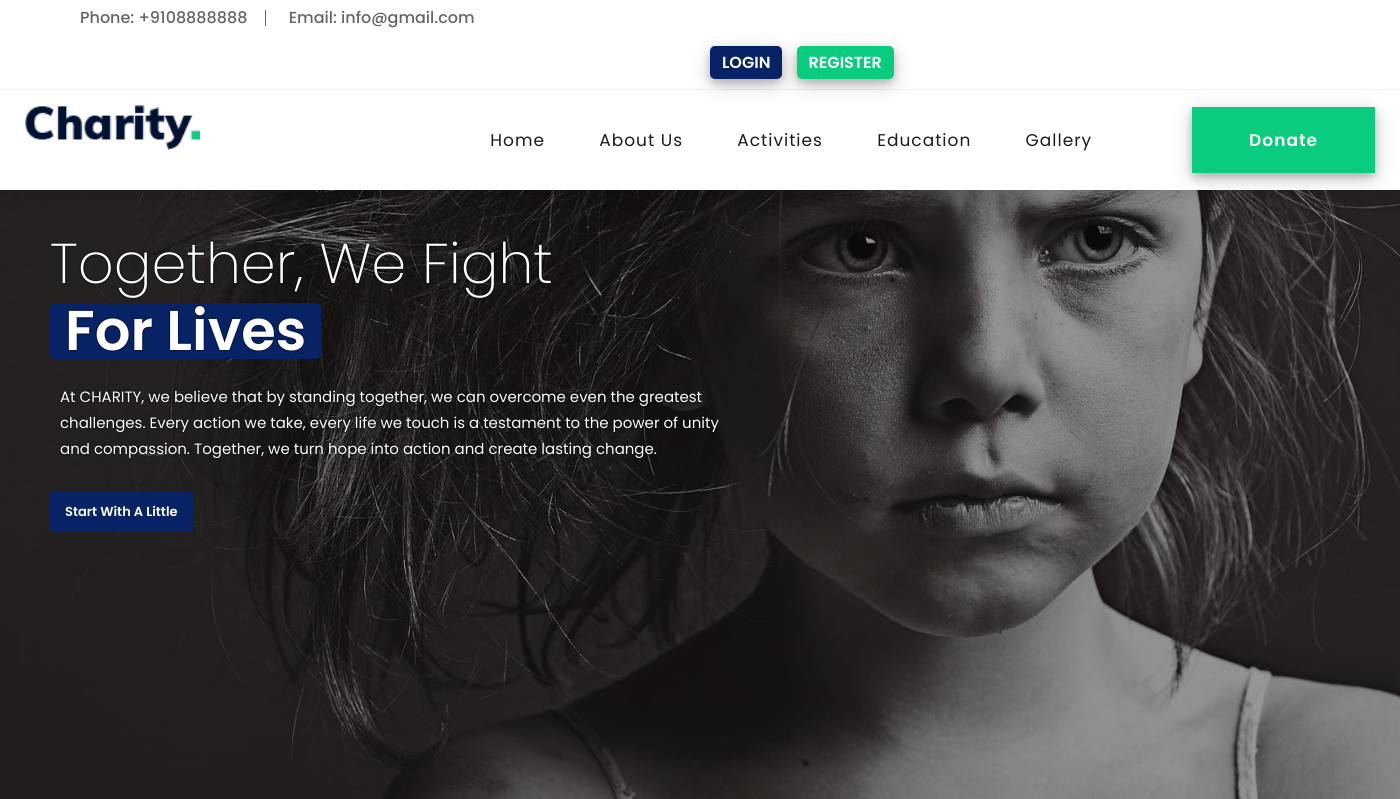
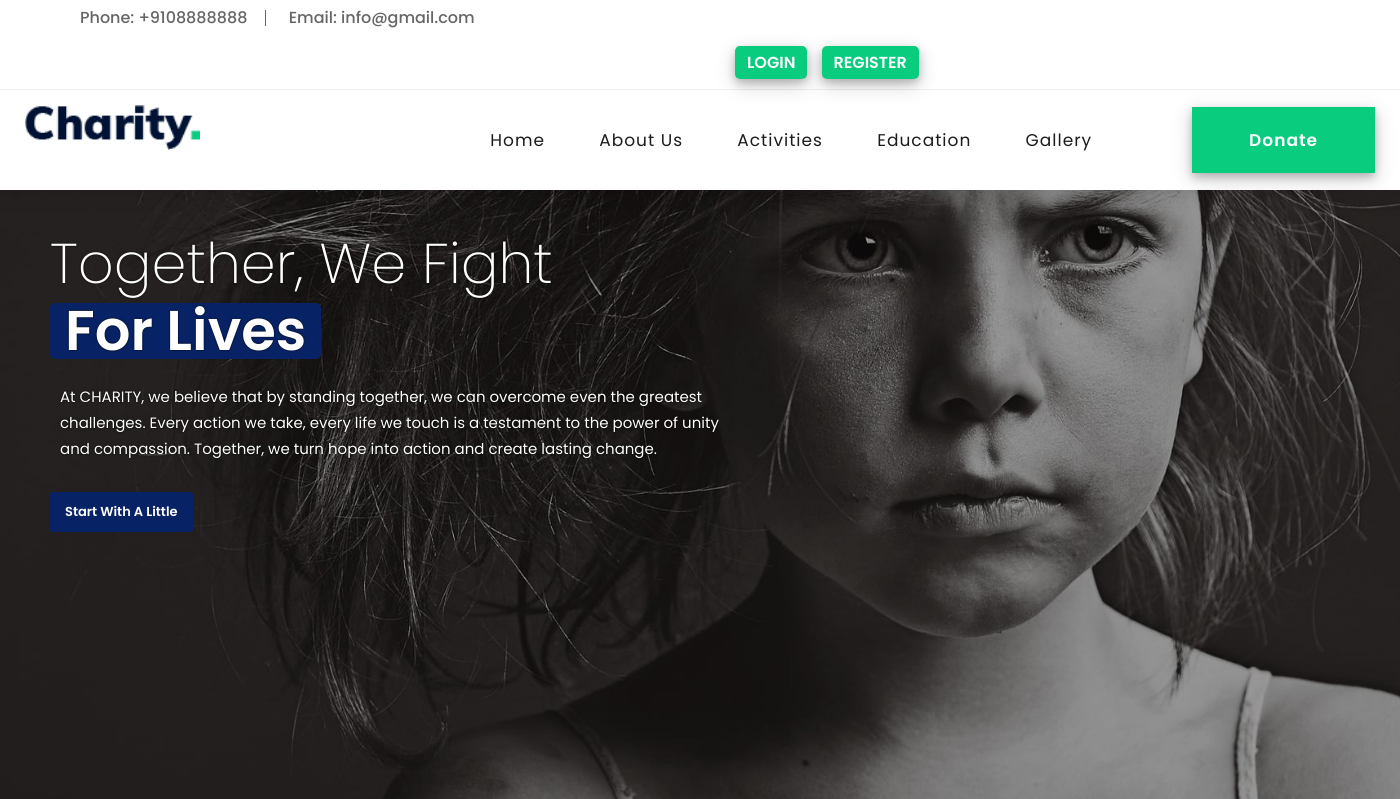
Before and after one commit to 07aadarsh/Charity, a PHP site: page / in a window 1400 px wide. Shown: the top 799 px of the page. Run offline with PHP 8.4, Linux system fonts and the light colour scheme.

Commit message:
changes in style.css & index.php

```diff
--- a/Description/index.php
+++ b/Description/index.php
@@ -402,14 +402,14 @@
         </div>
     </footer>
 
-<?php
+<!-- <?php
 
     if(isset($_SESSION['logged_in']) && $_SESSION['logged_in']==true)
     {
         echo "<h1 style='text-align: center; margin-top: 200px; color: #fff'> welcome to the website . $_SESSION[username]    </h1>";
     }
 
-?>
+?> -->
 
 
 
--- a/Description/style.css
+++ b/Description/style.css
@@ -107,11 +107,11 @@ header .top{
 
 .top ul li:last-child{
     border: none;
-    margin-left: 700px;
+    margin-left: 725px;
 }
 
 .top ul li .sign-in-up button{
-    background-color: var(--blue);
+    background-color: var(--green);
     color: #fff;
     font-size: 16px;
     font-weight: 550;
@@ -609,7 +609,7 @@ span{
 
     color: #fff;
     text-shadow: 0 0 3px #000;
-    padding: 10px 10px;
+    padding: 10px 50px;
 
 
 }
```
